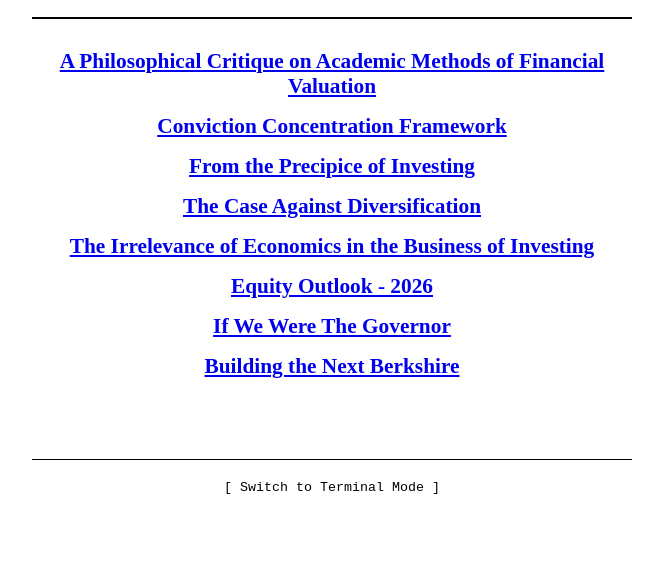
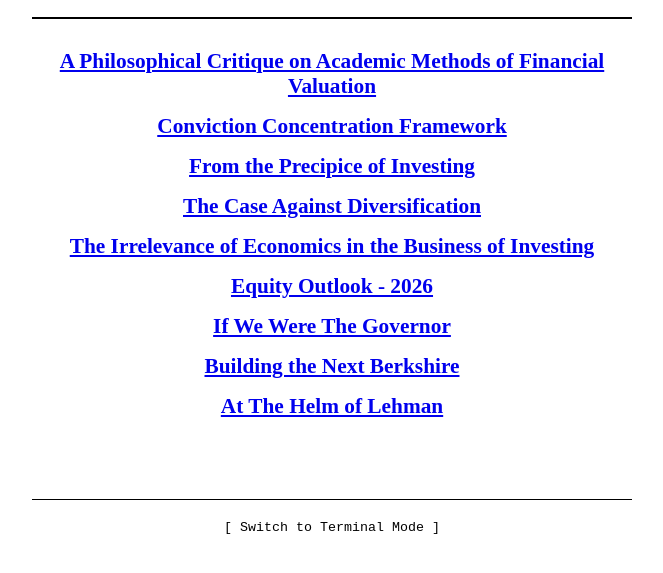
Before and after one commit to aam-007/adityamishra, a plain HTML site: page Repository of Research/Finance/Papers/paper.html in a window 1280 px wide. Shown: the part 185-758 px from the top of the page, without its empty margins (308-971 px from the left). Drawn offline with Linux system fonts and the light colour scheme.

Commit message:
Add files via upload

```diff
--- a/Repository of Research/Finance/Papers/paper.html
+++ b/Repository of Research/Finance/Papers/paper.html
@@ -150,6 +150,7 @@
             <a href="Equity outlook 2026/equity_outlook_2026.pdf">Equity Outlook - 2026</a>
             <a href="IF WE WERE THE GOVERNOR/IF WE WERE THE GOVERNOR.pdf">If We Were The Governor</a>
             <a href="BUILDING THE NEXT BERKSHIRE/BUILDING THE NEXT BERKSHIRE.pdf">Building the Next Berkshire</a>
+            <a href="At the Helm of Lehman/At the Helm of Lehman.pdf">At The Helm of Lehman</a>
         </div>
 
         <div class="footer">
```
Also changed, not shown: 1 other file.
